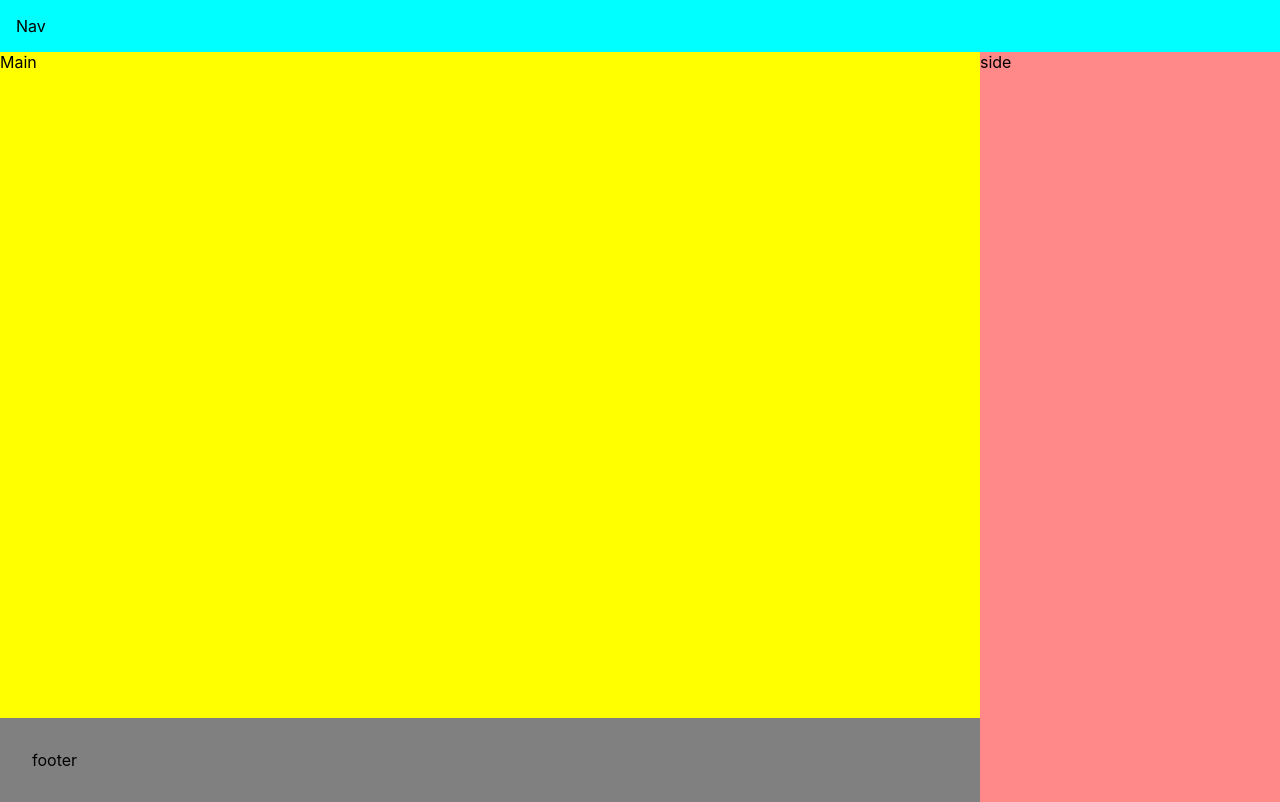
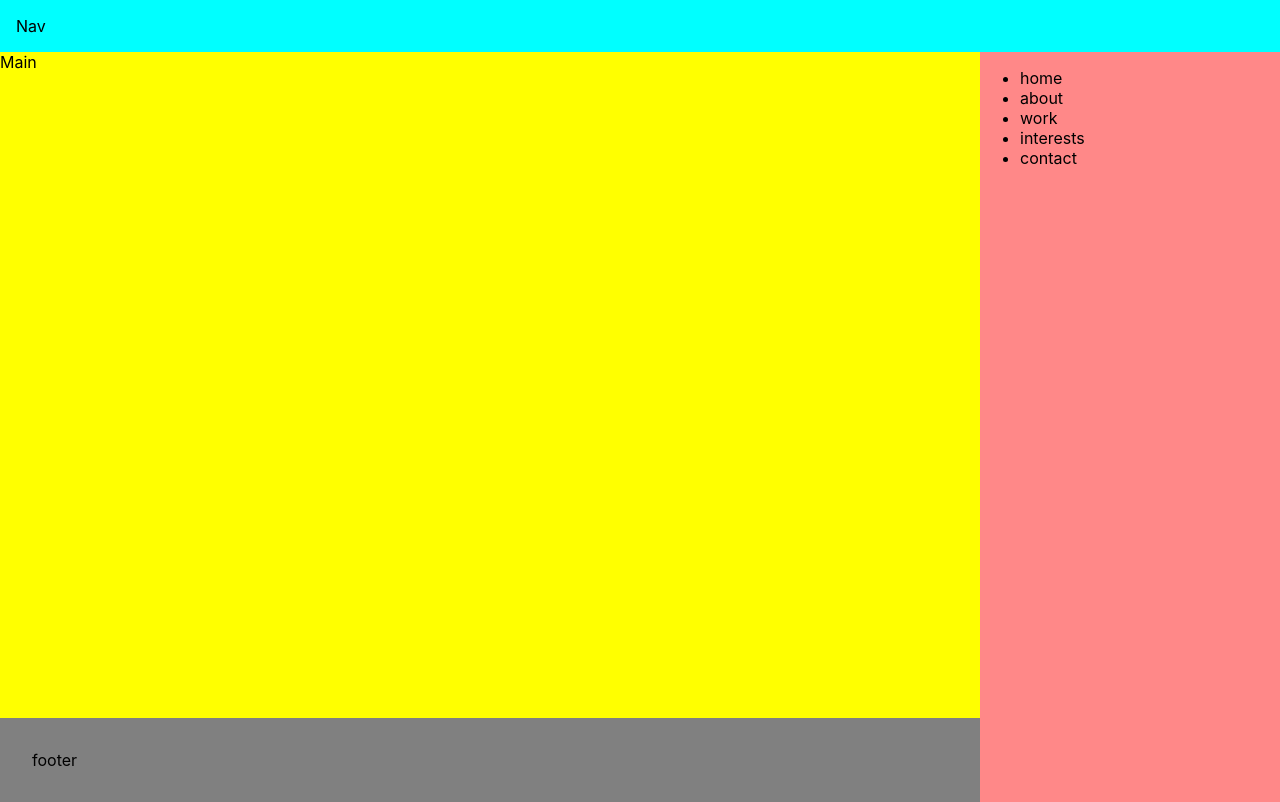
Before and after one commit to ralleyne531/Portfolio, a React (Create React App) app in the folder UI/portfolio/: page / in a window 1280 px wide. Built offline with nearby package versions, Linux system fonts and the light colour scheme.

Commit message:
initial setup of navigation

```diff
--- a/UI/portfolio/src/App.js
+++ b/UI/portfolio/src/App.js
@@ -18,7 +18,15 @@ function App() {
         Nav
         <button onClick={toggleSidebar}>Button</button>
       </navbar>
-      <aside class={isSidebarHidden ? "" : 'show'}>side</aside>
+      <aside class={isSidebarHidden ? "" : 'show'}>
+        <ul>
+          <li>home</li>
+          <li>about</li>
+          <li>work</li>
+          <li>interests</li>
+          <li>contact</li>
+        </ul>
+        </aside>
       <main>
       Main
       </main>
```
